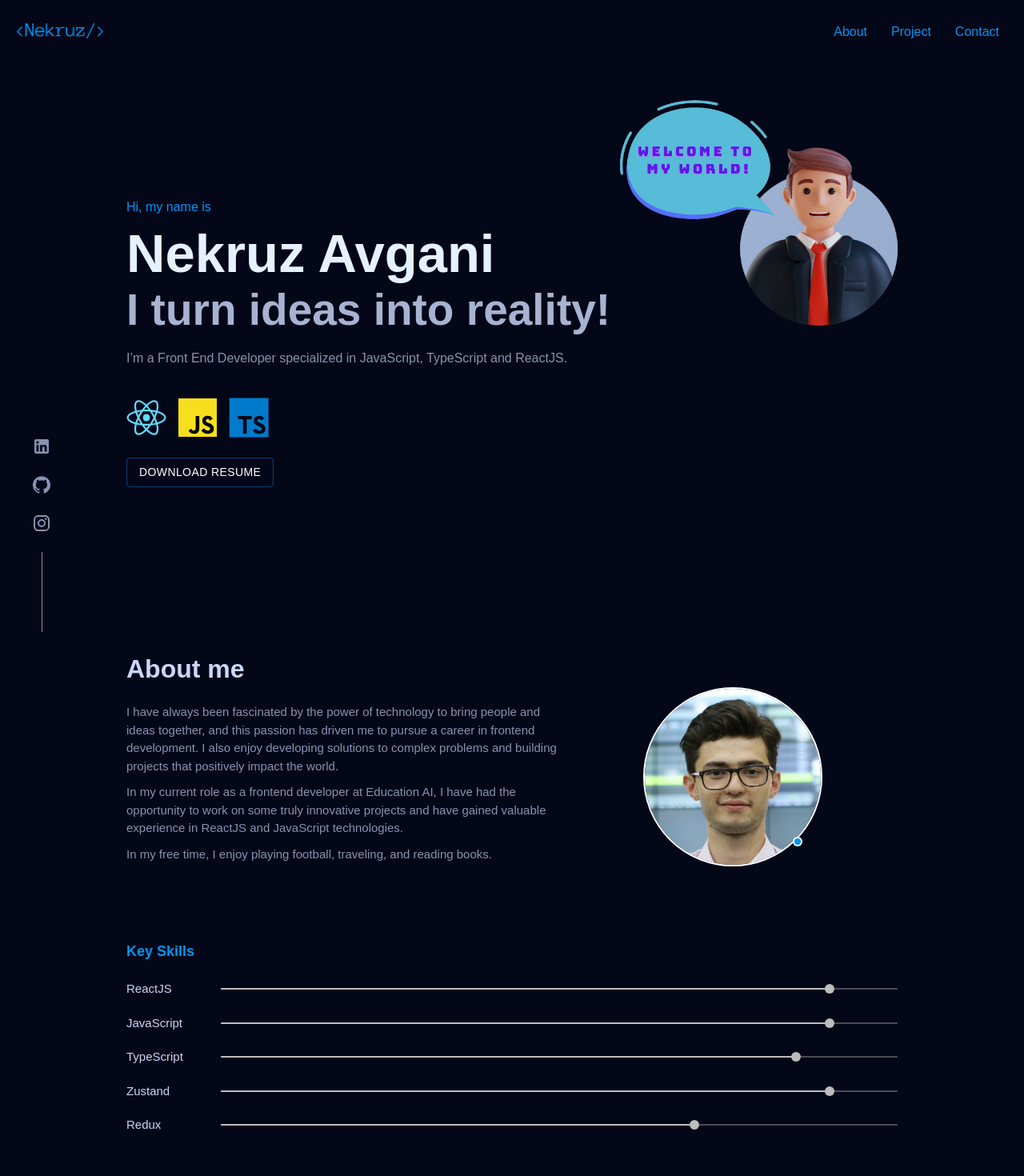
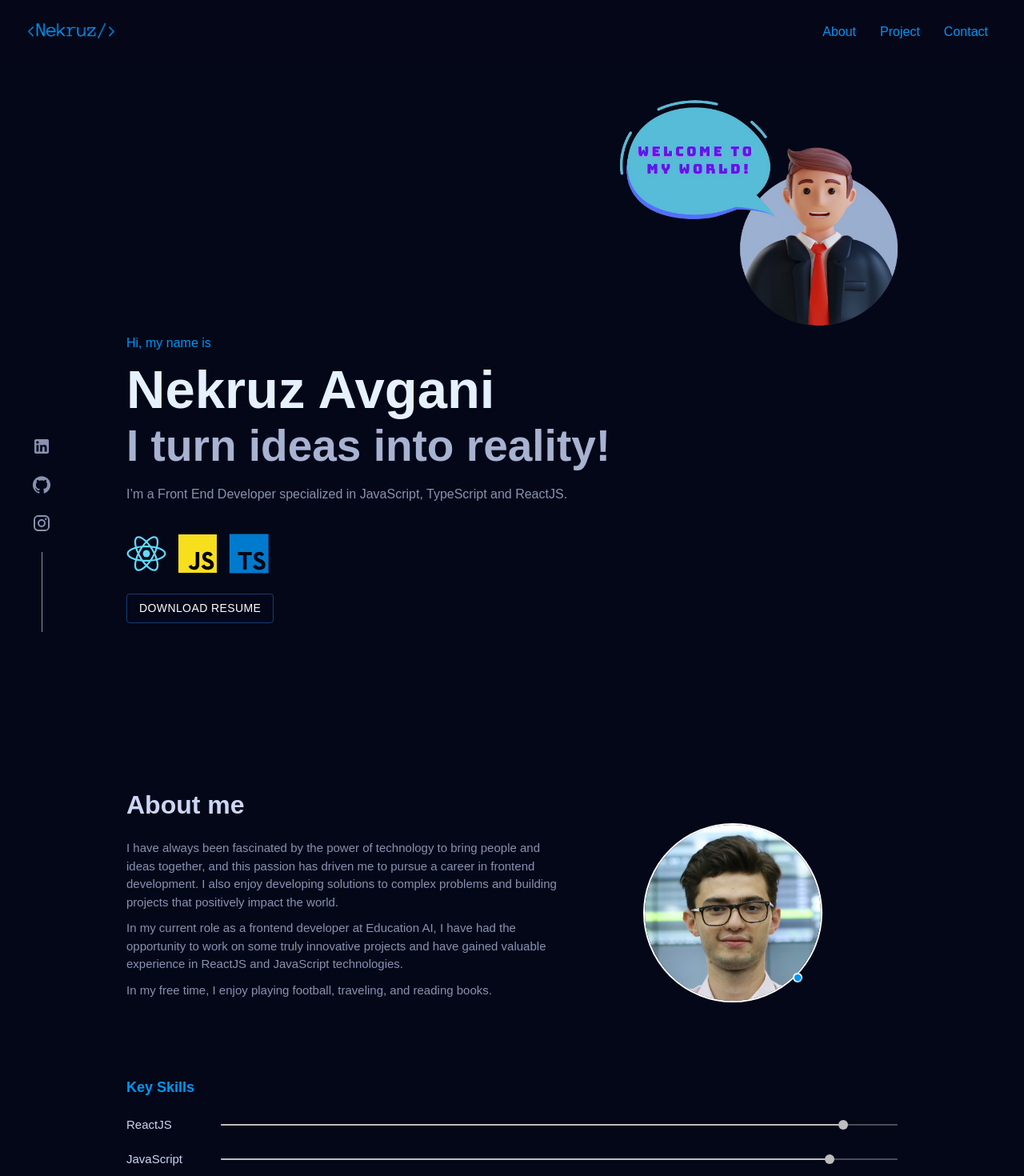
Before and after one commit to nekruza/my-portfolio, a React (Create React App) app: page / in a window 1280 px wide. Shown: the top 1470 px of the page at 80% size. Built offline with nearby package versions, Linux system fonts and the light colour scheme.

Commit message:
Updated main/navbar css

```diff
--- a/src/components/About/AboutMe.jsx
+++ b/src/components/About/AboutMe.jsx
@@ -72,7 +72,7 @@ const data = [
 const dataSkills = [
     {
         text: 'ReactJS',
-        value: 90,
+        value: 92,
         color: 'primary',
     },
     {
@@ -82,15 +82,15 @@ const dataSkills = [
 
     },
     {
+        text: 'Zustand ',
+        value: 90,
+        color: 'success',
+    },
+    {
         text: 'TypeScript',
         value: 85,
         color: 'secondary',
 
-    },
-    {
-        text: 'Zustand ',
-        value: 90,
-        color: 'success',
     },
     {
         text: 'Redux',
--- a/src/components/Main/Main.jsx
+++ b/src/components/Main/Main.jsx
@@ -12,7 +12,7 @@ import '../style/style.css'
 function Main() {
 
     return (
-        <Box id="main" sx={{ minHeight: '70vh', paddingLeft: 1, paddingRight: 1, paddingTop: 15, color: '#0095F6' }}>
+        <Box id="main" sx={{ minHeight: '70vh', paddingLeft: 1, paddingRight: 1, marginTop: 10, paddingTop: 25, color: '#0095F6' }}>
             <Grid container style={{ margin: '50px auto', height: 300, display: 'flex', flexDirection: 'column', justifyContent: 'space-around' }}>
                 <Grid item xs={10} style={{ zIndex: 2, padding: 10 }} >
                     <p>Hi, my name is </p>
--- a/src/components/Navbar.jsx
+++ b/src/components/Navbar.jsx
@@ -11,18 +11,23 @@ import CloseIcon from '@mui/icons-material/Close';
 import logo2 from './images/logo2.png'
 
 
+
 function Navbar({ bg, setBgColor }) {
     const [display, setDisplay] = React.useState('none')
 
     return (
-        <Box style={{ width: '100vw', display: 'flex', height: 70 }}>
-            <Grid container sx={{ display: 'flex', justifyContent: 'space-between', alignItems: 'center', margin: 'auto', color: '#0095F6', padding: 2 }}>
+        <Box style={{ width: '100vw', display: 'flex', height: 80, background: '#050718', zIndex: 999999 }}>
+            <Grid container sx={{ display: 'flex', justifyContent: 'space-between', alignItems: 'center', margin: 'auto', color: '#0095F6', padding: { sx: 2, sm: '10px 30px' }, }}>
                 <Grid>
                     <img src={logo2} alt="logo" height={30} />
                 </Grid>
                 <Grid style={{ display: 'flex', justifyContent: 'space-between', alignItems: 'center', textDecoration: 'none' }}>
                     <Grid sx={{ display: { xs: 'none', sm: 'flex' } }}>
-                        <HashLink to='#about' smooth style={{ textDecoration: 'none', }}><p className='underline' style={{ padding: 15, color: '#0095F6' }}>About</p></HashLink>
+                        <HashLink to='#about' smooth style={{ textDecoration: 'none', }}>
+                            <p className='underline' style={{ padding: 15, color: '#0095F6' }}>
+                                About
+                            </p>
+                        </HashLink>
                         <HashLink to='#project' smooth style={{ textDecoration: 'none' }}><p className='underline' style={{ padding: 15, color: '#0095F6' }}>Project</p></HashLink>
                         <HashLink to='#contacts' smooth style={{ textDecoration: 'none' }}><p className='underline' style={{ padding: 15, color: '#0095F6' }}>Contact</p></HashLink>
                     </Grid>
```
